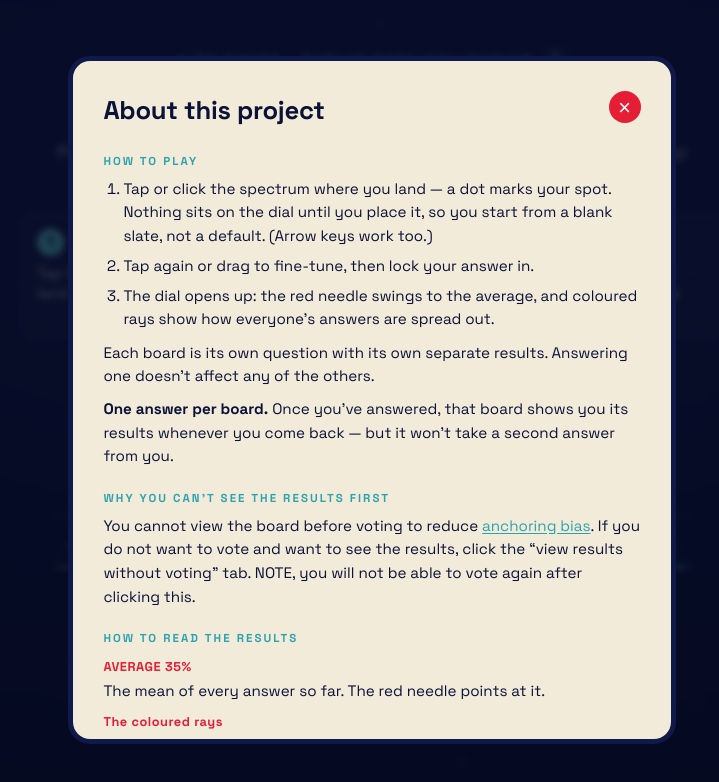
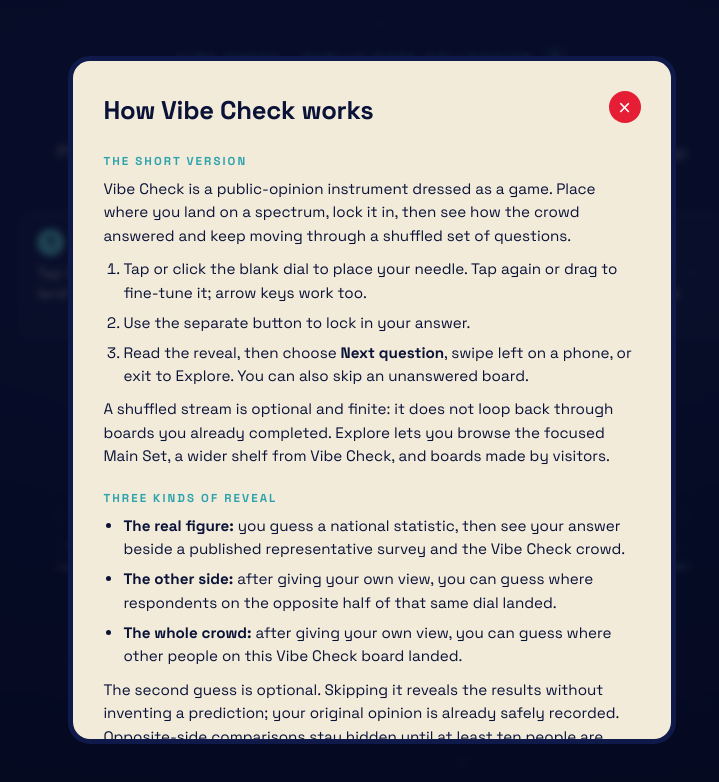
Before and after one commit to lookcarefully-cmyk/vibe-check, a Next.js app: page / in a window 1280 px wide. Both pictures are taken after a click on the button "How this works, and what's collected". Shown: the top 782 px of the page, without its empty margins (268-987 px from the left). Built offline with nearby package versions, Linux system fonts and the light colour scheme.

Commit message:
Update the site guide for current flows

```diff
--- a/components/InfoDialog.tsx
+++ b/components/InfoDialog.tsx
@@ -62,41 +62,66 @@ export default function InfoDialog() {
         */}
         <div className="info-panel" tabIndex={-1}>
           <div className="info-head">
-            <h2 id="info-title">About this project</h2>
+            <h2 id="info-title">How Vibe Check works</h2>
             <button type="button" className="info-close" onClick={hide} aria-label="Close">
               ×
             </button>
           </div>
 
           <section>
-            <h3>How to play</h3>
+            <h3>The short version</h3>
+            <p>
+              Vibe Check is a public-opinion instrument dressed as a game. Place where
+              you land on a spectrum, lock it in, then see how the crowd answered and
+              keep moving through a shuffled set of questions.
+            </p>
             <ol>
               <li>
-                Tap or click the spectrum where you land — a dot marks your spot. Nothing
-                sits on the dial until you place it, so you start from a blank
-                slate, not a default. (Arrow keys work too.)
+                Tap or click the blank dial to place your needle. Tap again or drag to
+                fine-tune it; arrow keys work too.
               </li>
-              <li>Tap again or drag to fine-tune, then lock your answer in.</li>
+              <li>Use the separate button to lock in your answer.</li>
               <li>
-                The dial opens up: the red needle swings to the average, and coloured rays
-                show how everyone&rsquo;s answers are spread out.
+                Read the reveal, then choose <strong>Next question</strong>, swipe left
+                on a phone, or exit to Explore. You can also skip an unanswered board.
               </li>
             </ol>
             <p>
-              Each board is its own question with its own separate results. Answering one
-              doesn&rsquo;t affect any of the others.
-            </p>
-            <p>
-              <strong>One answer per board.</strong> Once you&rsquo;ve answered, that
-              board shows you its results whenever you come back — but it won&rsquo;t
-              take a second answer from you.
+              A shuffled stream is optional and finite: it does not loop back through
+              boards you already completed. Explore lets you browse the focused Main Set,
+              a wider shelf from Vibe Check, and boards made by visitors.
             </p>
           </section>
 
           <section>
-            <h3>Why you can&rsquo;t see the results first</h3>
+            <h3>Three kinds of reveal</h3>
+            <ul>
+              <li>
+                <strong>The real figure:</strong> you guess a national statistic, then
+                see your answer beside a published representative survey and the Vibe
+                Check crowd.
+              </li>
+              <li>
+                <strong>The other side:</strong> after giving your own view, you can guess
+                where respondents on the opposite half of that same dial landed.
+              </li>
+              <li>
+                <strong>The whole crowd:</strong> after giving your own view, you can guess
+                where other people on this Vibe Check board landed.
+              </li>
+            </ul>
             <p>
-              You cannot view the board before voting to reduce{" "}
+              The second guess is optional. Skipping it reveals the results without
+              inventing a prediction; your original opinion is already safely recorded.
+              Opposite-side comparisons stay hidden until at least ten people are available
+              for that comparison.
+            </p>
+          </section>
+
+          <section>
+            <h3>Why results come second</h3>
+            <p>
+              Seeing a crowd number first can pull a later answer toward it—an effect called{" "}
               <a
                 href="https://thedecisionlab.com/biases/anchoring-bias"
                 target="_blank"
@@ -104,9 +129,20 @@ export default function InfoDialog() {
               >
                 anchoring bias
               </a>
-              . If you do not want to vote and want to see the results, click the
-              &ldquo;view results without voting&rdquo; tab. NOTE, you will not be able
-              to vote again after clicking this.
+              . That is why unanswered boards never preview the average.
+            </p>
+            <p>
+              You may choose <strong>View results without voting</strong>, but it is a
+              trade: the board is permanently closed to voting in that browser before any
+              result appears. This keeps a revealed number from becoming an anchored vote.
+            </p>
+            <p>
+              Each board accepts one answer from you during its current period. Some are
+              one-time questions; others reopen on the cadence printed with their results.
+            </p>
+            <p>
+              Shared board cards are deliberately result-free too, so a friend can arrive
+              without seeing the answer they are about to judge.
             </p>
           </section>
 
@@ -114,7 +150,10 @@ export default function InfoDialog() {
             <h3>How to read the results</h3>
             <dl className="info-key">
               <dt>AVERAGE 35%</dt>
-              <dd>The mean of every answer so far. The red needle points at it.</dd>
+              <dd>
+                The mean position for the window printed beside the result, with repeat
+                answers reduced to each person&rsquo;s latest one. The red needle points at it.
+              </dd>
 
               <dt>The coloured rays</dt>
               <dd>
@@ -144,6 +183,28 @@ export default function InfoDialog() {
           </section>
 
           <section>
+            <h3>Main, More and community boards</h3>
+            <p>
+              The <strong>Main Set</strong> is the smaller research-led collection where
+              responses are deliberately concentrated. <strong>More from Vibe Check</strong>
+              holds good questions outside that focused slate. Both are written by this
+              project and are clearly separated from visitor-made boards.
+            </p>
+            <p>
+              Anyone can make a standard board, an &ldquo;other side&rdquo; board, or a
+              &ldquo;whole crowd&rdquo; board. Visitor-made boards cannot claim a real-world
+              benchmark without editorial source review. They begin unlisted, can be
+              reported, and only receive prominent placement after moderation.
+            </p>
+            <p>
+              After voting on a visitor-made board, you may privately mark it useful or
+              not for you. That signal is not a public score and is not part of the research
+              data. It only nudges discovery; a negative mark also removes that board from
+              your future community stream.
+            </p>
+          </section>
+
+          <section>
             <h3>What&rsquo;s collected</h3>
             <ul>
               <li>
@@ -152,6 +213,11 @@ export default function InfoDialog() {
                 your prediction are stored as two separate kinds of record.
               </li>
               <li>No account, no email, no name, no cookies, no tracking scripts.</li>
+              <li>
+                The optional place question records only where you place yourself between
+                rural and densely urban. <strong>No address, GPS location, city or ZIP code
+                is requested.</strong>
+              </li>
               <li>
                 <strong>A random ID links your answers to each other.</strong> It&rsquo;s 16
                 random bytes generated in your browser — nothing about you feeds into it, and
@@ -181,6 +247,23 @@ export default function InfoDialog() {
           </section>
 
           <section>
+            <h3>What these results can mean</h3>
+            <p>
+              Vibe Check visitors are self-selected, not a representative sample of the
+              country. Crowd averages describe the people who answered this board; they
+              should not be relabeled as &ldquo;what Americans believe.&rdquo; Published
+              benchmark boards show their outside source, field date and sample note so
+              the two kinds of number stay distinct.
+            </p>
+            <p>
+              The project is strongest at showing distributions, perception gaps, changes
+              over time, and relationships among answers from the same anonymous browser.
+              Those patterns can be interesting without pretending the sample represents
+              everyone.
+            </p>
+          </section>
+
+          <section>
             <h3>What this is for</h3>
             <p>
               This is a public snapshot of where people actually land on questions that
@@ -191,8 +274,9 @@ export default function InfoDialog() {
             <p>
               Aggregate results — averages, spreads, response counts and how answers
               relate to each other — may also be written about publicly. Individual
-              answers say nothing on their own. Nothing is sold or handed to third
-              parties.
+              answers and predictions are kept out of the public export and are not sold.
+              The site&rsquo;s hosting and storage services process requests and records to
+              operate the project, but there is no advertiser or data-broker feed.
             </p>
             <p className="info-note">
               Some of these questions are personal. Your answers are grouped together by a
```
